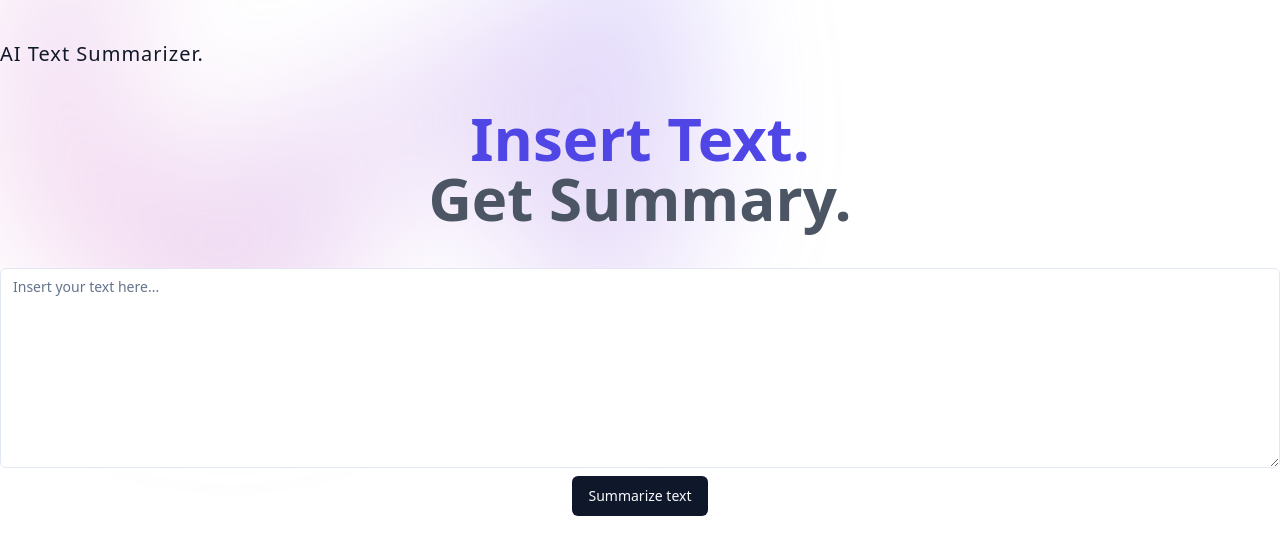
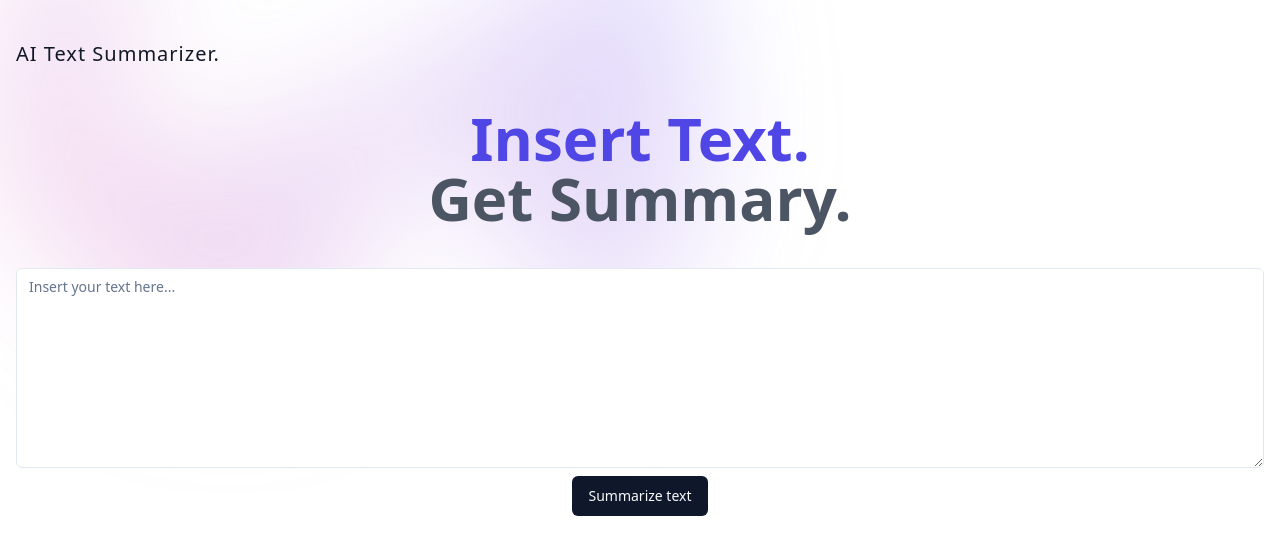
Before and after one commit to m-kuehnle/ai-tool, a React (Vite) app: page / in a window 1280 px wide. Shown: the top 554 px of the page. Built offline with nearby package versions, Linux system fonts and the light colour scheme; no server answers.

Commit message:
add margin

```diff
--- a/src/App.tsx
+++ b/src/App.tsx
@@ -61,7 +61,7 @@ function App() {
 
   return (
     <>
-      <div className="flex flex-start my-10">
+      <div className="flex flex-start my-10 ml-4">
         <p className="text-xl tracking-wider text-gray-900">
           AI Text Summarizer.
         </p>
@@ -72,7 +72,7 @@ function App() {
         <span className="text-gray-600">Get Summary.</span>
       </h1>
 
-      <div className="flex flex-col gap-2 items-center">
+      <div className="flex flex-col gap-2 items-center m-4">
         <Textarea
           placeholder="Insert your text here..."
           value={inputText}
```
